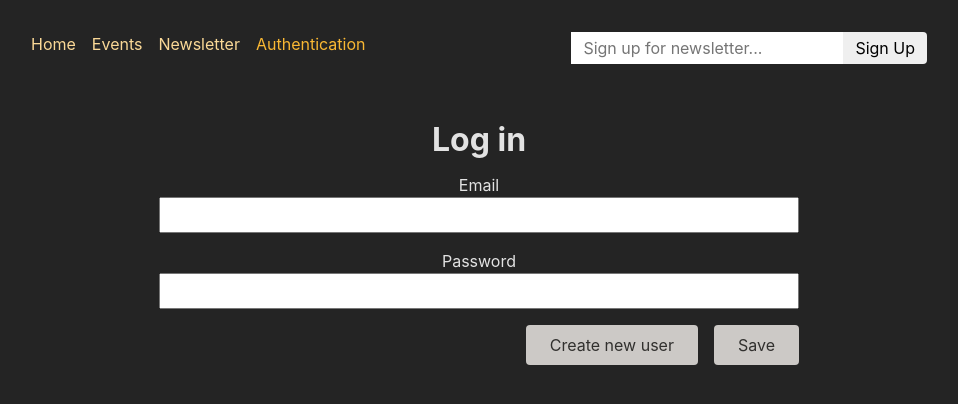
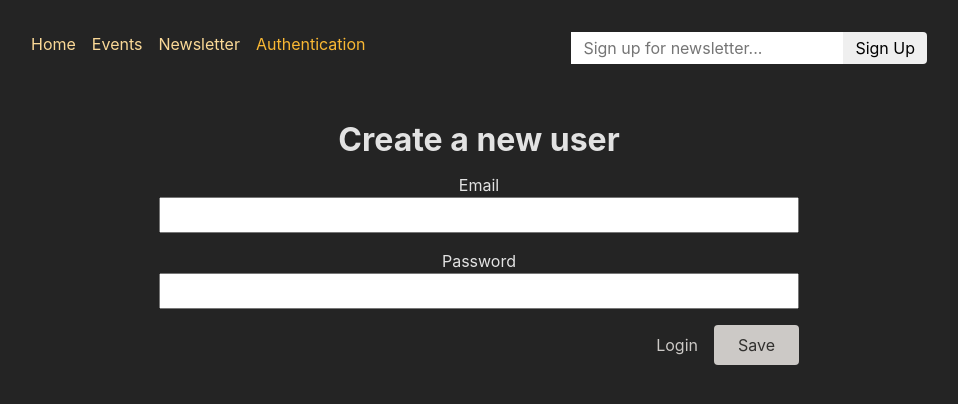
Before and after one commit to mohamedsaidumn/react-complete-guide-part-15, a React (Create React App) app in the folder frontend/: page /auth in a window 1280 px wide. Shown: the top 404 px of the page, without its empty margins (161-1119 px from the left). Built offline with nearby package versions, Linux system fonts and the light colour scheme.

Commit message:
Working with Query Parameters instead of state in the AuthForm

```diff
--- a/frontend/src/components/AuthForm.tsx
+++ b/frontend/src/components/AuthForm.tsx
@@ -1,15 +1,11 @@
 import { useState } from "react";
-import { Form } from "react-router-dom";
+import { Form, Link, useSearchParams } from "react-router-dom";
 
 import classes from "./AuthForm.module.css";
 
 function AuthForm() {
-  const [isLogin, setIsLogin] = useState(true);
-
-  function switchAuthHandler() {
-    setIsLogin((isCurrentlyLogin) => !isCurrentlyLogin);
-  }
-
+  const [searchParams] = useSearchParams();
+  const isLogin = searchParams.get("mode") === "login";
   return (
     <>
       <Form method="post" className={classes.form}>
@@ -23,9 +19,9 @@ function AuthForm() {
           <input id="password" type="password" name="password" required />
         </p>
         <div className={classes.actions}>
-          <button onClick={switchAuthHandler} type="button">
+          <Link to={`?mode=${isLogin ? "signup" : "login"}`}>
             {isLogin ? "Create new user" : "Login"}
-          </button>
+          </Link>
           <button>Save</button>
         </div>
       </Form>
```
Also changed, not shown: frontend/src/pages/Authentication.tsx (renamed from frontend/src/pages/Authentication.js).
